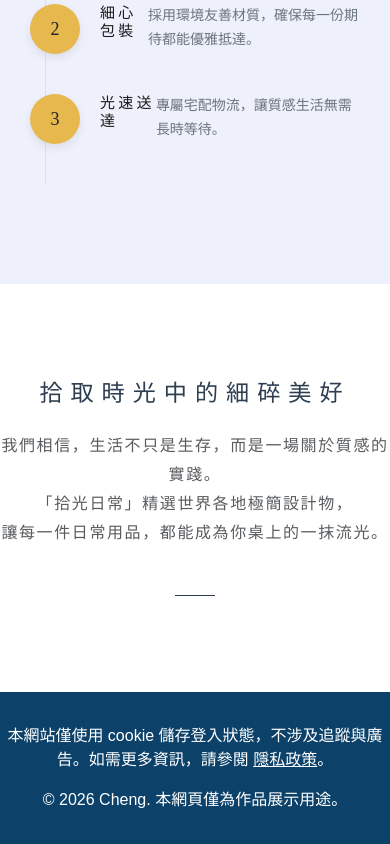
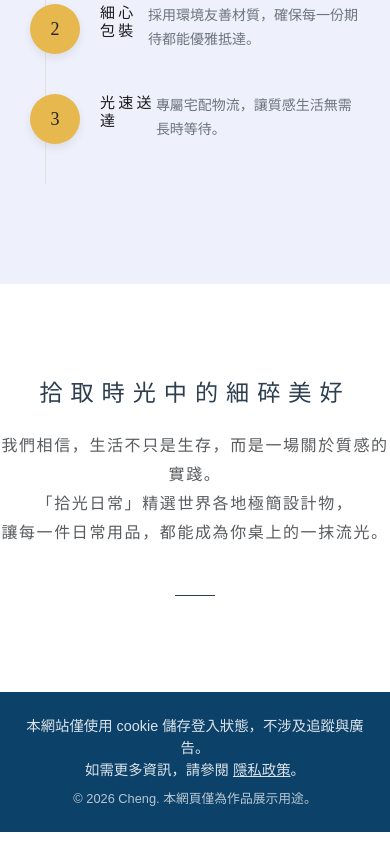
Before and after one commit to YuCheng-Lo/minimalist-everyday, a React (Vite) app: page / in a window 390 px wide. Shown: the part 1547-2391 px from the top of the page. Built offline with nearby package versions, Linux system fonts and the light colour scheme; no server answers.

Commit message:
style: fix footer layout overflow on mobile devices

```diff
--- a/src/layouts/Layout.jsx
+++ b/src/layouts/Layout.jsx
@@ -110,16 +110,27 @@ const Layout = () => {
       <main className="flex-grow-1 d-flex flex-column">
         <Outlet />
       </main>
-      <footer className="mt-auto py-3 text-center bg-secondary text-white">
-        <p className="mt-3">
-          本網站僅使用 cookie
-          儲存登入狀態，不涉及追蹤與廣告。如需更多資訊，請參閱{" "}
-          <Link className="text-white" to="/privacy-policy">
-            隱私政策
-          </Link>
-          。
-        </p>
-        <p>© 2026 Cheng. 本網頁僅為作品展示用途。</p>
+      <footer className="mt-auto py-4 text-center bg-secondary text-white">
+        <div className="container px-4">
+          <p
+            className="mb-2 lh-base"
+            style={{ fontSize: "0.9rem", opacity: 0.85 }}
+          >
+            本網站僅使用 cookie 儲存登入狀態，不涉及追蹤與廣告。
+            <br className="d-sm-none" />
+            如需更多資訊，請參閱{" "}
+            <Link
+              className="text-white text-decoration-underline"
+              to="/privacy-policy"
+            >
+              隱私政策
+            </Link>
+            。
+          </p>
+          <p className="mb-0" style={{ fontSize: "0.8rem", opacity: 0.7 }}>
+            © 2026 Cheng. 本網頁僅為作品展示用途。
+          </p>
+        </div>
       </footer>
     </div>
   );
```
